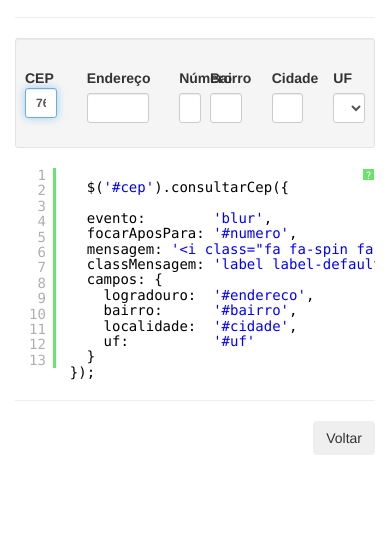
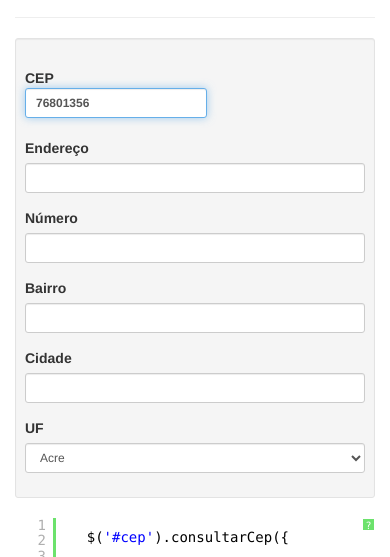
Before and after one commit to hewerthomn/jquery-consultar-cep, a website: page examples/on-blur.html in a window 390 px wide. Shown: the part 221-778 px from the top of the page. Drawn offline with nearby package versions, Linux system fonts and the light colour scheme.

Commit message:
alterado tamanho de colunas para md

```diff
--- a/examples/on-blur.html
+++ b/examples/on-blur.html
@@ -36,37 +36,37 @@
         <div class="row">
           <h1 id="cep-encontrado"></h1>
 
-          <div class="col-xs-2">
+          <div class="col-md-2">
             <div class="form-group">
               <label for="cep">CEP
               <input autofocus id="cep" type="text" value="76801356" class="form-control input-sm" maxlength="8">
             </div>
           </div>
-          <div class="col-xs-3">
+          <div class="col-md-3">
             <div class="form-group">
               <label for="endereco">Endereço</label>
               <input type="text" id="endereco" class="form-control input-sm">
             </div>
           </div>
-          <div class="col-xs-1">
+          <div class="col-md-1">
             <div class="form-group">
               <label for="numero">Número</label>
               <input type="text" class="form-control input-sm" id="numero">
             </div>
           </div>
-          <div class="col-xs-2">
+          <div class="col-md-2">
             <div class="form-group">
               <label for="bairro">Bairro</label>
               <input type="text" class="form-control input-sm" id="bairro">
             </div>
           </div>
-          <div class="col-xs-2">
+          <div class="col-md-2">
             <div class="form-group">
               <label for="cidade">Cidade</label>
               <input type="text" class="form-control input-sm" id="cidade">
             </div>
           </div>
-          <div class="col-xs-2">
+          <div class="col-md-2">
             <div class="form-group">
               <label for="uf">UF</label>
                 <select class="form-control input-sm" id="uf" name="uf"><option value="AC">Acre</option><option value="AL">Alagoas</option><option value="AP">Amapá</option><option value="AM">Amazonas</option><option value="BA">Bahia</option><option value="CE">Ceará</option><option value="DF">Distrito Federal</option><option value="ES">Espírito Santo</option><option value="GO">Goiás</option><option value="MA">Maranhão</option><option value="MT">Mato Grosso</option><option value="MS">Mato Grosso do Sul</option><option value="MG">Minas Gerais</option><option value="PA">Pará</option><option value="PB">Paraíba</option><option value="PR">Paraná</option><option value="PE">Pernambuco</option><option value="PI">Piauí</option><option value="RJ">Rio de Janeiro</option><option value="RN">Rio Grande do Norte</option><option value="RS">Rio Grande do Sul</option><option value="RO">Rondônia</option><option value="RR">Roraima</option><option value="SC">Santa Catarina</option><option value="SP">São Paulo</option><option value="SE">Sergipe</option><option value="TO">Tocantins</option></select>
```
